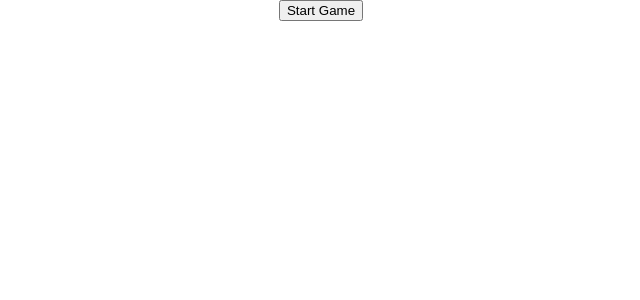
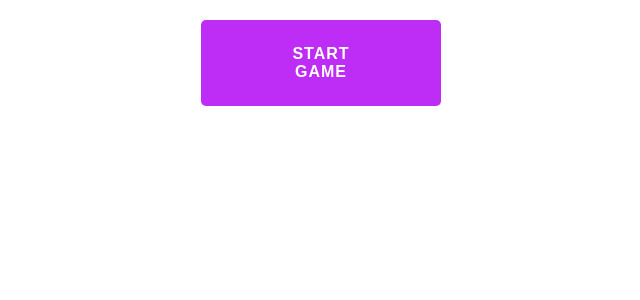
Before and after one commit to Shermayster/react-simon, a React app: page / in a window 1280 px wide. Shown: the top 300 px of the page, without its empty margins (319-959 px from the left). Built offline with nearby package versions, Linux system fonts and the light colour scheme.

Commit message:
added styles

```diff
--- a/src/components/Button/Button.css
+++ b/src/components/Button/Button.css
@@ -0,0 +1,94 @@
+.Button {
+	border: none;
+	font-family: inherit;
+	font-size: inherit;
+	color: inherit;
+	background: none;
+	cursor: pointer;
+	padding: 25px 80px;
+	display: inline-block;
+	margin: 15px 30px;
+	text-transform: uppercase;
+	letter-spacing: 1px;
+	font-weight: 700;
+	outline: none;
+	position: relative;
+	-webkit-transition: all 0.3s;
+	-moz-transition: all 0.3s;
+	transition: all 0.3s;
+  border-radius: 5px;
+  color: #fff;
+  width: 15rem;
+  background: #bd2df5;
+}
+.Button.active {
+    box-shadow: unset;
+    top: unset;
+    background-color: #fff;
+    color: #000;
+    border: 1px solid;
+
+}
+.Button:after {
+	content: '';
+	position: absolute;
+	z-index: -1;
+	-webkit-transition: all 0.3s;
+	-moz-transition: all 0.3s;
+	transition: all 0.3s;
+}
+
+/* Button 1 */
+.Red {
+	background: #cb4e4e;
+	box-shadow: 0 6px #ab3c3c;
+
+}
+.Red:active{
+    box-shadow: 0 0 #ab3c3c;
+	  top: 6px;
+  }
+.Red:hover {
+	box-shadow: 0 8px #ab3c3c;
+	top: -2px;
+}
+/* Button 2 */
+.Blue {
+	background: #0e83cd;
+	box-shadow: 0 6px #085a8e;
+}
+
+.Blue:active {
+    box-shadow: 0 0 #085a8e;
+	  top: 6px;
+  }
+.Blue:hover {
+	box-shadow: 0 8px #085a8e;
+	top: -2px;
+}
+/* Button 3 */
+.Yellow {
+	background: #fcad26;
+	box-shadow: 0 6px #b17713;
+}
+.Yellow:active {
+    box-shadow: 0 0 #b17713;
+    top: 6px;
+}
+.Yellow:hover {
+	box-shadow: 0 8px #b17713;
+	top: -2px;
+}
+/* Button 4 */
+.Green {
+	background: #17954c;
+	box-shadow: 0 6px #0f6131;
+}
+.Green:active {
+    box-shadow: 0 0 #0f6131;
+	  top: 6px;
+  }
+.Green:hover {
+	box-shadow: 0 8px #0f6131;
+	top: -2px;
+}
--- a/src/containers/Enter/Enter.css
+++ b/src/containers/Enter/Enter.css
@@ -1,5 +1,4 @@
 .Enter {
-
     display: flex;
     justify-content: center;
 }
--- a/src/containers/Game/Game.css
+++ b/src/containers/Game/Game.css
@@ -1,4 +1,9 @@
 .Game {
     display: flex;
     flex-direction: column;
+    justify-content: center;
 }
+
+.Button {
+    margin: 20px auto;
+}
```
Also changed, not shown: 8 other files (tests, documents, lock files or other folders).
